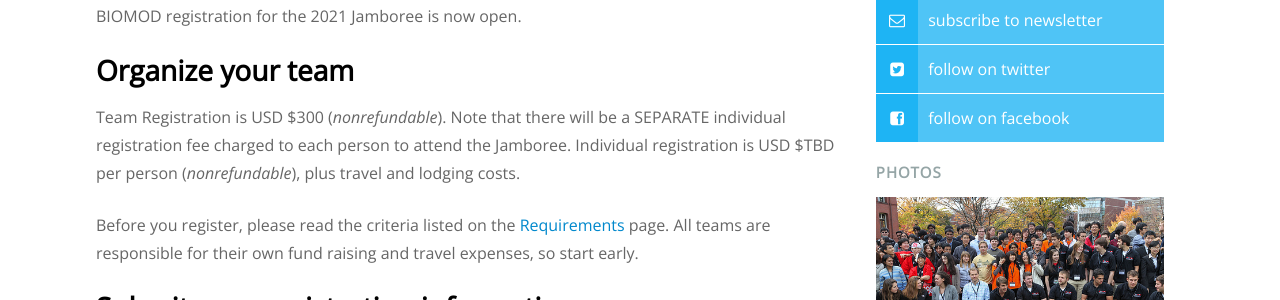
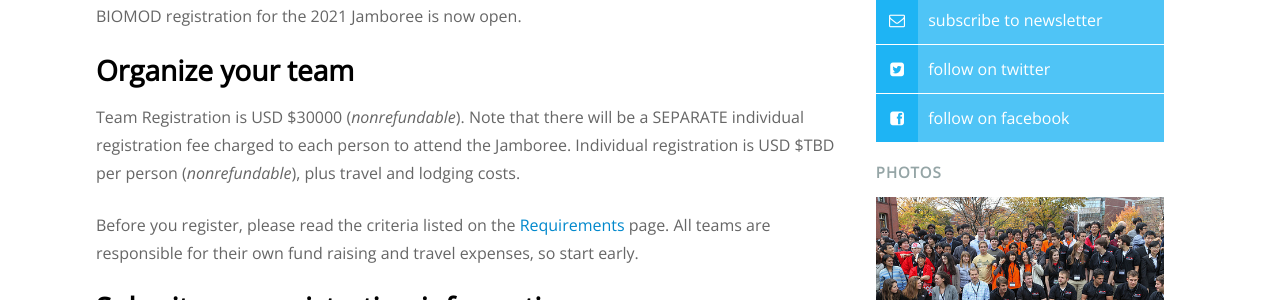
Before and after one commit to sdouglas/biomod, a Jekyll site: the page built from how-join/index.md, in a window 1280 px wide and 900 px high. Shown: the part 227-527 px from the top of the window. Built offline with Jekyll 4.4.1, drawn with Linux system fonts in a browser that asks for light colours; nearby versions of some CDN libraries.

Commit message:
Update _config.yml

```diff
--- a/_config.yml
+++ b/_config.yml
@@ -33,5 +33,5 @@ jamboree_start_time: "Nov 4 2023 09:00:00 +09:00"
 #hotel_checkout_time: "Mar 14 2021 11:00:00"
 jamboree_end_time: "Nov 5 2023 14:00:00 +09:00"
 
-team_registration_fee: 300 #JPY
+team_registration_fee: 30000 #JPY
 individual_registration_fee: "TBD"
```
